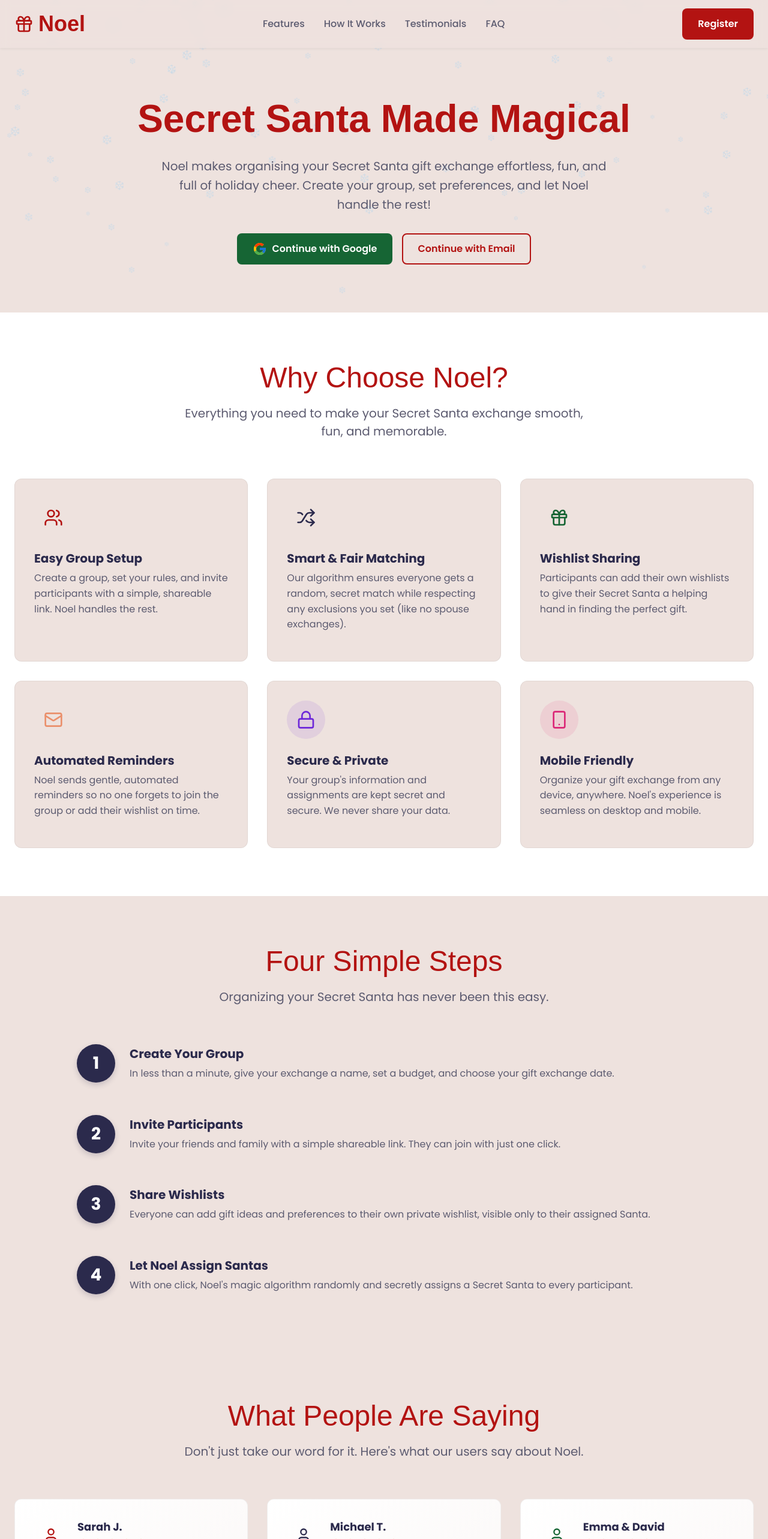
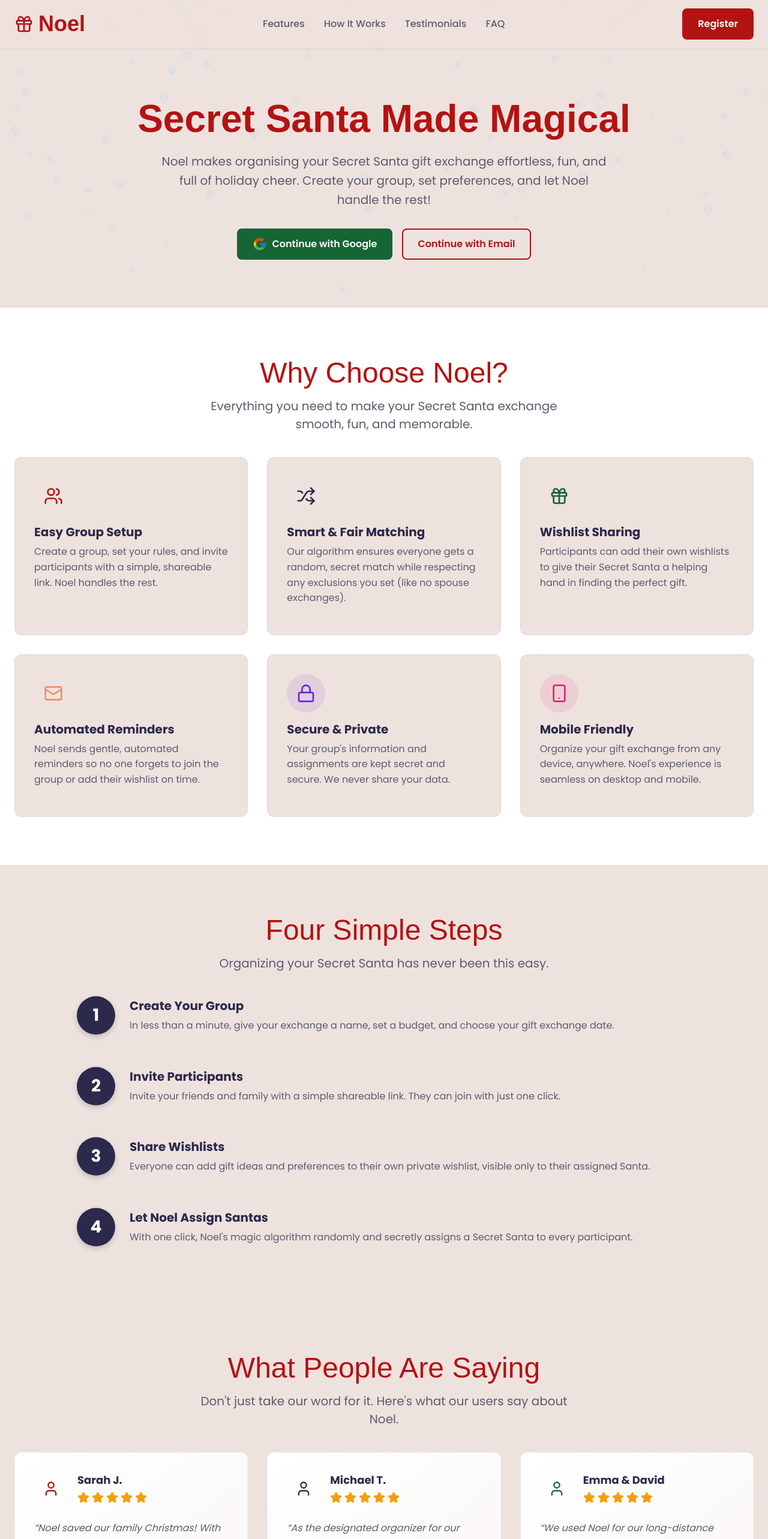
Before and after one commit to dhee-tree/noel-frontend, a Next.js app: page / in a window 1280 px wide. Shown: the top 2566 px of the page at 60% size. Built offline with nearby package versions, Linux system fonts and the light colour scheme; no server answers; a web font is replaced by a local one.

Commit message:
Improve landing page responsiveness

```diff
--- a/src/components/landing/Cta/Cta.module.css
+++ b/src/components/landing/Cta/Cta.module.css
@@ -1,5 +1,5 @@
 .section {
-    padding: 5rem 1.5rem;
+    padding: 3rem 1rem;
     background-color: var(--primary-color);
     color: #fff;
 }
@@ -12,15 +12,15 @@
 
 .title {
     font-family: var(--font-christmas);
-    font-size: 2.5rem;
+    font-size: 2rem;
     font-weight: 700;
-    margin-bottom: 1.5rem;
+    margin-bottom: 1rem;
 }
 
 .subtitle {
-    font-size: 1.25rem;
+    font-size: 1rem;
     line-height: 1.6;
-    max-width: 42rem;
+    max-width: 90%;
     margin: 0 auto 2rem auto;
     opacity: 0.9;
 }
@@ -30,6 +30,7 @@
     flex-direction: column;
     gap: 1rem;
     justify-content: center;
+    align-items: center;
 }
 
 .lightButton {
@@ -41,12 +42,37 @@
     background-color: #f1f1f1;
 }
 
+/* Tablet */
 @media (min-width: 640px) {
+    .section {
+        padding: 4rem 1.5rem;
+    }
+
+    .title {
+        font-size: 2.5rem;
+    }
+
+    .subtitle {
+        font-size: 1.125rem;
+        max-width: 42rem;
+    }
+
     .buttonGroup {
         flex-direction: row;
+    }
+}
+
+/* Desktop */
+@media (min-width: 768px) {
+    .section {
+        padding: 5rem 1.5rem;
     }
 
     .title {
         font-size: 3rem;
     }
+
+    .subtitle {
+        font-size: 1.25rem;
+    }
 }
--- a/src/components/landing/Faq/Faq.module.css
+++ b/src/components/landing/Faq/Faq.module.css
@@ -1,5 +1,5 @@
 .section {
-  padding: 5rem 1.5rem;
+  padding: 3rem 1rem;
   background-color: rgba(179, 19, 18, 0.03);
 }
 
@@ -10,18 +10,19 @@
 
 .title {
   font-family: var(--font-christmas);
-  font-size: 2.5rem;
+  font-size: 2rem;
   text-align: center;
   color: var(--primary-color);
-  margin-bottom: 1rem;
+  margin-bottom: 0.75rem;
 }
 
 .subtitle {
-  font-size: 1.25rem;
+  font-size: 1rem;
   text-align: center;
   color: var(--text-color-subtle);
-  max-width: 42rem;
-  margin: 0 auto 4rem auto;
+  max-width: 90%;
+  margin: 0 auto 2.5rem auto;
+  padding: 0 1rem;
 }
 
 .accordion {
@@ -43,9 +44,9 @@
   justify-content: space-between;
   align-items: center;
   width: 100%;
-  padding: 1.5rem;
+  padding: 1.25rem 1rem;
   text-align: left;
-  font-size: 1.125rem;
+  font-size: 1rem;
   font-weight: 600;
   color: var(--secondary-color);
   cursor: pointer;
@@ -64,14 +65,49 @@
 }
 
 .content {
-  padding: 0 1.5rem 1.5rem 1.5rem;
+  padding: 0 1rem 1.25rem 1rem;
   color: var(--text-color-subtle);
   line-height: 1.6;
+  font-size: 0.95rem;
 }
 
-/* Media query for larger text on desktop */
+/* Tablet */
+@media (min-width: 640px) {
+  .section {
+    padding: 4rem 1.5rem;
+  }
+
+  .title {
+    font-size: 2.5rem;
+  }
+
+  .subtitle {
+    font-size: 1.125rem;
+    max-width: 42rem;
+  }
+
+  .trigger {
+    padding: 1.5rem;
+    font-size: 1.125rem;
+  }
+
+  .content {
+    padding: 0 1.5rem 1.5rem 1.5rem;
+    font-size: 1rem;
+  }
+}
+
+/* Desktop */
 @media (min-width: 768px) {
+  .section {
+    padding: 5rem 1.5rem;
+  }
+
   .title {
     font-size: 3rem;
   }
+
+  .subtitle {
+    font-size: 1.25rem;
+  }
 }
--- a/src/components/landing/Features/Features.module.css
+++ b/src/components/landing/Features/Features.module.css
@@ -1,5 +1,5 @@
 .section {
-  padding: 5rem 1.5rem;
+  padding: 3rem 1rem;
   background-color: #fff;
 }
 
@@ -10,29 +10,30 @@
 
 .title {
   font-family: var(--font-christmas);
-  font-size: 2.5rem;
+  font-size: 2rem;
   text-align: center;
   color: var(--primary-color);
-  margin-bottom: 1rem;
+  margin-bottom: 0.75rem;
 }
 
 .subtitle {
-  font-size: 1.25rem;
+  font-size: 1rem;
   text-align: center;
   color: var(--text-color-subtle);
-  max-width: 42rem;
-  margin: 0 auto 4rem auto;
+  max-width: 90%;
+  margin: 0 auto 2.5rem auto;
+  padding: 0 1rem;
 }
 
 .grid {
   display: grid;
   grid-template-columns: repeat(1, 1fr);
-  gap: 2rem;
+  gap: 1.5rem;
 }
 
 .card {
   background-color: var(--bg-color);
-  padding: 2rem;
+  padding: 1.5rem;
   border-radius: 0.75rem;
   border: 1px solid rgba(0, 0, 0, 0.05);
   transition: transform 0.2s ease-in-out, box-shadow 0.2s ease-in-out;
@@ -44,17 +45,17 @@
 }
 
 .iconWrapper {
-  width: 4rem;
-  height: 4rem;
+  width: 3.5rem;
+  height: 3.5rem;
   border-radius: 50%;
   display: flex;
   align-items: center;
   justify-content: center;
-  margin-bottom: 1.5rem;
+  margin-bottom: 1rem;
 }
 
 .cardTitle {
-  font-size: 1.25rem;
+  font-size: 1.125rem;
   font-weight: 700;
   color: var(--secondary-color);
   margin-bottom: 0.5rem;
@@ -63,16 +64,53 @@
 .cardDescription {
   color: var(--text-color-subtle);
   line-height: 1.6;
+  font-size: 0.95rem;
 }
 
-/* Responsive grid for larger screens */
+/* Tablet */
 @media (min-width: 640px) {
+  .section {
+    padding: 4rem 1.5rem;
+  }
+
+  .title {
+    font-size: 2.5rem;
+  }
+
+  .subtitle {
+    font-size: 1.125rem;
+    max-width: 42rem;
+  }
+
   .grid {
     grid-template-columns: repeat(2, 1fr);
+    gap: 2rem;
+  }
+
+  .card {
+    padding: 2rem;
+  }
+
+  .iconWrapper {
+    width: 4rem;
+    height: 4rem;
+  }
+
+  .cardTitle {
+    font-size: 1.25rem;
+  }
+
+  .cardDescription {
+    font-size: 1rem;
   }
 }
 
+/* Desktop */
 @media (min-width: 1024px) {
+  .section {
+    padding: 5rem 1.5rem;
+  }
+
   .grid {
     grid-template-columns: repeat(3, 1fr);
   }
@@ -80,4 +118,8 @@
   .title {
     font-size: 3rem;
   }
+
+  .subtitle {
+    font-size: 1.25rem;
+  }
 }
--- a/src/components/landing/Hero/Hero.module.css
+++ b/src/components/landing/Hero/Hero.module.css
@@ -1,7 +1,7 @@
 .section {
   display: flex;
   justify-content: center;
-  padding: 5rem 1.5rem;
+  padding: 3rem 1rem;
 }
 
 .container {
@@ -11,17 +11,18 @@
 
 .title {
   font-family: var(--font-christmas);
-  font-size: 4rem;
+  font-size: 2.5rem;
   font-weight: 700;
   color: var(--primary-color);
-  margin-bottom: 1.5rem;
+  margin-bottom: 1rem;
   text-align: center;
+  line-height: 1.2;
 }
 
 .subtitle {
-  font-size: 1.25rem;
+  font-size: 1rem;
   color: var(--text-color-subtle);
-  max-width: 60ch;
+  max-width: 90%;
   margin: 0 auto 2rem auto;
   text-align: center;
   line-height: 1.6;
@@ -32,11 +33,41 @@
   flex-direction: column;
   gap: 1rem;
   justify-content: center;
+  align-items: center;
+  width: 100%;
 }
 
-/* On medium screens and up, make buttons side-by-side */
+/* Tablet and up */
 @media (min-width: 640px) {
+  .section {
+    padding: 4rem 1.5rem;
+  }
+
+  .title {
+    font-size: 3rem;
+  }
+
+  .subtitle {
+    font-size: 1.125rem;
+    max-width: 60ch;
+  }
+
   .buttonGroup {
     flex-direction: row;
   }
 }
+
+/* Desktop */
+@media (min-width: 1024px) {
+  .section {
+    padding: 5rem 1.5rem;
+  }
+
+  .title {
+    font-size: 4rem;
+  }
+
+  .subtitle {
+    font-size: 1.25rem;
+  }
+}
--- a/src/components/landing/HowItWorks/HowItWorks.module.css
+++ b/src/components/landing/HowItWorks/HowItWorks.module.css
@@ -1,5 +1,5 @@
 .section {
-  padding: 5rem 1.5rem;
+  padding: 3rem 1rem;
   background-color: var(--bg-color);
 }
 
@@ -10,53 +10,55 @@
 
 .title {
   font-family: var(--font-christmas);
-  font-size: 2.5rem;
+  font-size: 2rem;
   text-align: center;
   color: var(--primary-color);
-  margin-bottom: 1rem;
+  margin-bottom: 0.75rem;
 }
 
 .subtitle {
-  font-size: 1.25rem;
+  font-size: 1rem;
   text-align: center;
   color: var(--text-color-subtle);
-  max-width: 42rem;
-  margin: 0 auto 4rem auto;
+  max-width: 90%;
+  margin: 0 auto 2.5rem auto;
+  padding: 0 1rem;
 }
 
 .stepsContainer {
   display: flex;
   flex-direction: column;
-  gap: 2.5rem;
+  gap: 2rem;
 }
 
 .step {
   display: flex;
   align-items: flex-start;
-  gap: 1.5rem;
+  gap: 1rem;
 }
 
 .stepNumber {
   flex-shrink: 0;
-  width: 4rem;
-  height: 4rem;
+  width: 3rem;
+  height: 3rem;
   display: flex;
   align-items: center;
   justify-content: center;
   border-radius: 50%;
   background-color: var(--secondary-color);
   color: white;
-  font-size: 1.75rem;
+  font-size: 1.5rem;
   font-weight: 700;
   box-shadow: 0 4px 10px rgba(43, 42, 76, 0.2);
 }
 
 .stepContent {
   padding-top: 0.25rem;
+  flex: 1;
 }
 
 .stepTitle {
-  font-size: 1.25rem;
+  font-size: 1.125rem;
   font-weight: 700;
   color: var(--secondary-color);
   margin-bottom: 0.5rem;
@@ -65,10 +67,58 @@
 .stepDescription {
   color: var(--text-color-subtle);
   line-height: 1.6;
+  font-size: 0.95rem;
 }
 
+/* Tablet */
+@media (min-width: 640px) {
+  .section {
+    padding: 4rem 1.5rem;
+  }
+
+  .title {
+    font-size: 2.5rem;
+  }
+
+  .subtitle {
+    font-size: 1.125rem;
+    max-width: 42rem;
+  }
+
+  .stepsContainer {
+    gap: 2.5rem;
+  }
+
+  .step {
+    gap: 1.5rem;
+  }
+
+  .stepNumber {
+    width: 4rem;
+    height: 4rem;
+    font-size: 1.75rem;
+  }
+
+  .stepTitle {
+    font-size: 1.25rem;
+  }
+
+  .stepDescription {
+    font-size: 1rem;
+  }
+}
+
+/* Desktop */
 @media (min-width: 768px) {
+  .section {
+    padding: 5rem 1.5rem;
+  }
+
   .title {
     font-size: 3rem;
   }
+
+  .subtitle {
+    font-size: 1.25rem;
+  }
 }
--- a/src/components/landing/Testimonials/Testimonials.module.css
+++ b/src/components/landing/Testimonials/Testimonials.module.css
@@ -1,5 +1,5 @@
 .section {
-  padding: 5rem 1.5rem;
+  padding: 3rem 1rem;
   background-color: var(--bg-color);
 }
 
@@ -10,29 +10,30 @@
 
 .title {
   font-family: var(--font-christmas);
-  font-size: 2.5rem;
+  font-size: 2rem;
   text-align: center;
   color: var(--primary-color);
-  margin-bottom: 1rem;
+  margin-bottom: 0.75rem;
 }
 
 .subtitle {
-  font-size: 1.25rem;
+  font-size: 1rem;
   text-align: center;
   color: var(--text-color-subtle);
-  max-width: 42rem;
-  margin: 0 auto 4rem auto;
+  max-width: 90%;
+  margin: 0 auto 2.5rem auto;
+  padding: 0 1rem;
 }
 
 .grid {
   display: grid;
   grid-template-columns: repeat(1, 1fr);
-  gap: 2rem;
+  gap: 1.5rem;
 }
 
 .card {
   background: linear-gradient(145deg, #ffffff, #faf6f5);
-  padding: 2rem;
+  padding: 1.5rem;
   border-radius: 0.75rem;
   border: 1px solid rgba(0, 0, 0, 0.05);
   display: flex;
@@ -43,12 +44,12 @@
   display: flex;
   align-items: center;
   gap: 1rem;
-  margin-bottom: 1.5rem;
+  margin-bottom: 1rem;
 }
 
 .avatar {
-  width: 3.5rem;
-  height: 3.5rem;
+  width: 3rem;
+  height: 3rem;
   border-radius: 50%;
   display: flex;
   align-items: center;
@@ -62,7 +63,7 @@
 }
 
 .name {
-  font-size: 1.125rem;
+  font-size: 1rem;
   font-weight: 700;
   color: var(--secondary-color);
 }
@@ -85,16 +86,66 @@
   color: var(--text-color-subtle);
   line-height: 1.7;
   flex-grow: 1;
+  font-size: 0.95rem;
 }
 
-/* Responsive grid for larger screens */
+/* Tablet */
+@media (min-width: 640px) {
+  .section {
+    padding: 4rem 1.5rem;
+  }
+
+  .title {
+    font-size: 2.5rem;
+  }
+
+  .subtitle {
+    font-size: 1.125rem;
+    max-width: 42rem;
+  }
+
+  .grid {
+    gap: 2rem;
+  }
+
+  .card {
+    padding: 2rem;
+  }
+
+  .cardHeader {
+    margin-bottom: 1.5rem;
+  }
+
+  .avatar {
+    width: 3.5rem;
+    height: 3.5rem;
+  }
+
+  .name {
+    font-size: 1.125rem;
+  }
+
+  .quote {
+    font-size: 1rem;
+  }
+}
+
+/* Desktop */
 @media (min-width: 768px) {
+  .section {
+    padding: 5rem 1.5rem;
+  }
+
   .grid {
     grid-template-columns: repeat(2, 1fr);
   }
 
   .title {
     font-size: 3rem;
+  }
+
+  .subtitle {
+    font-size: 1.25rem;
   }
 }
 
```
